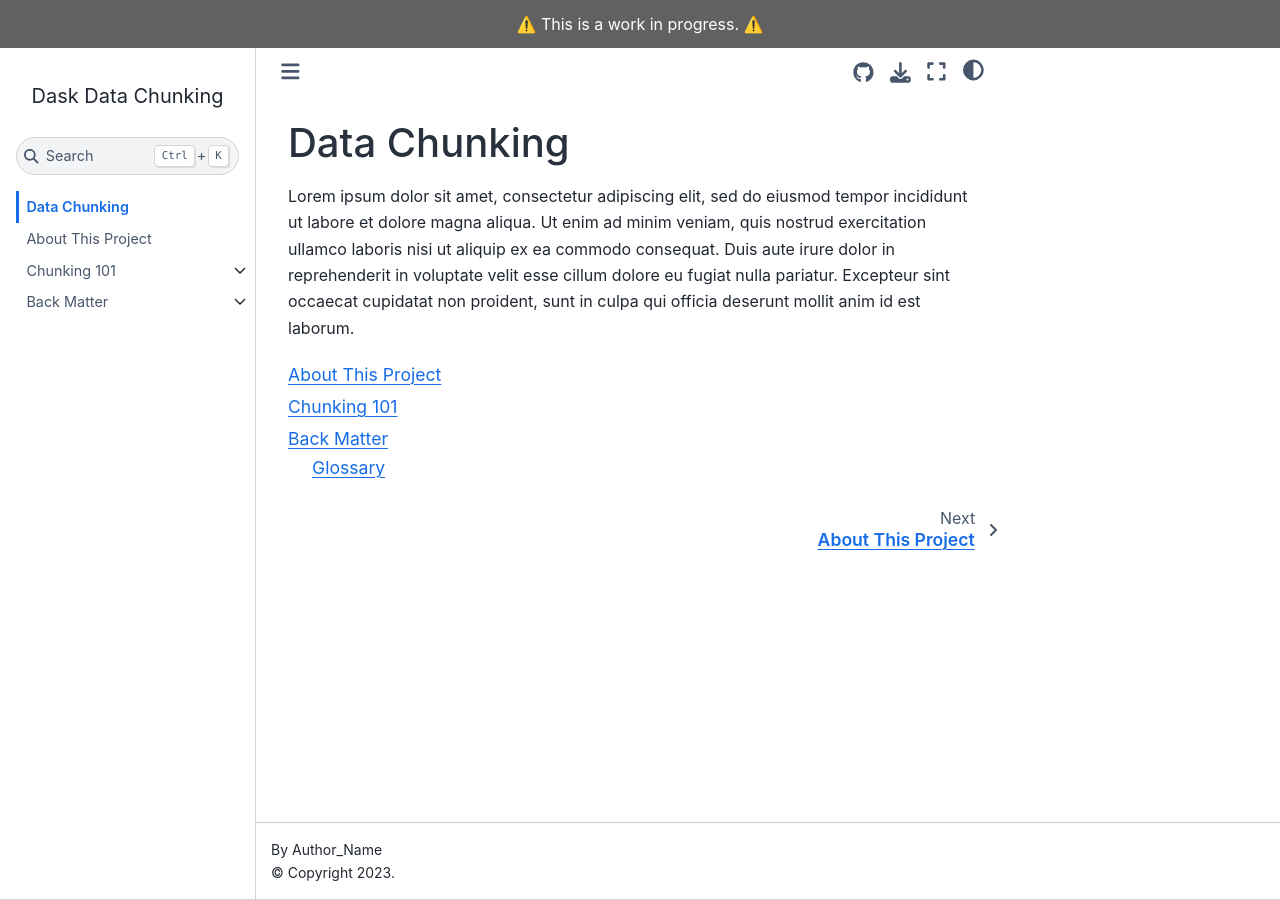
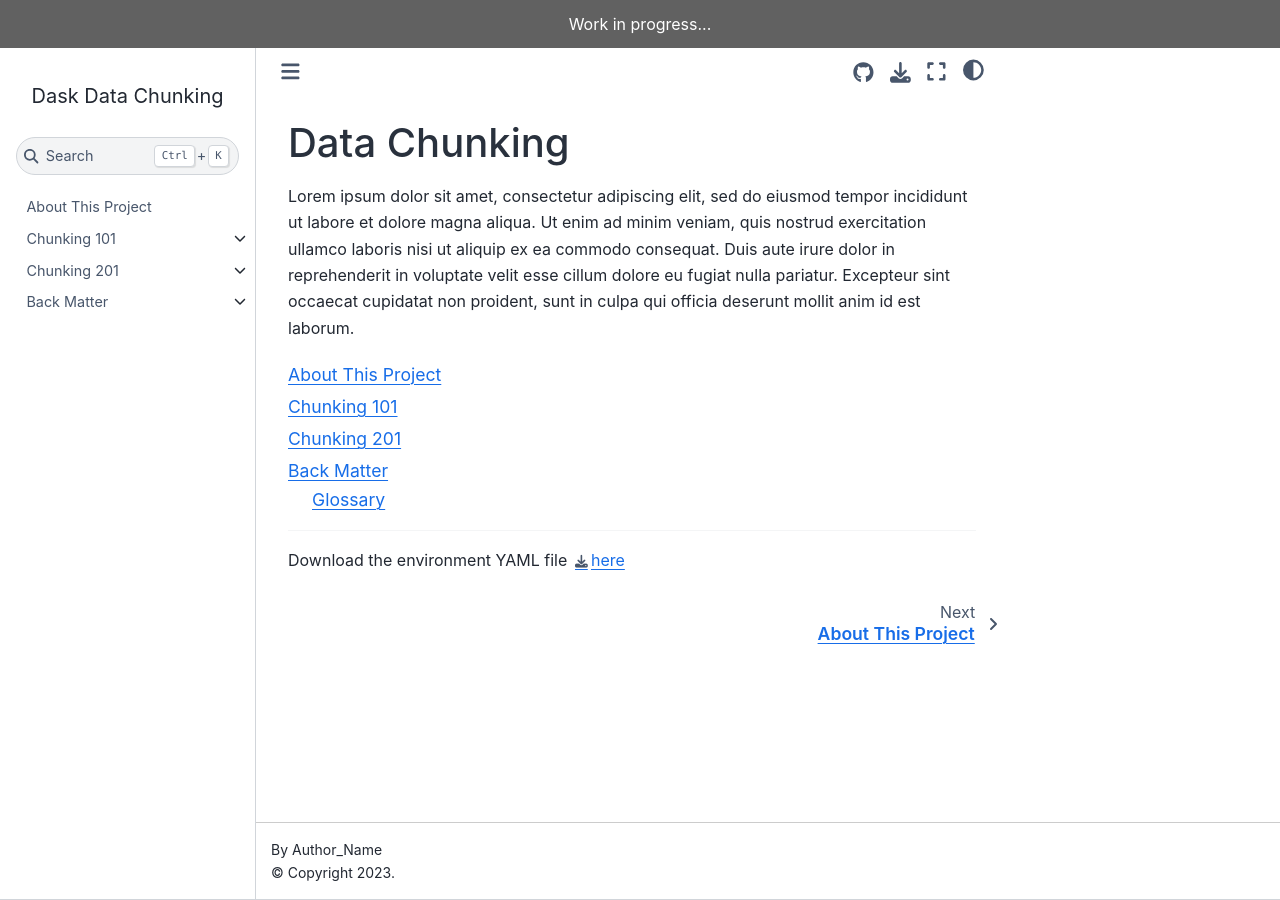
Before and after one commit to gzt5142/DaskDataChunking, a Jupyter Book: the page built from index.md, in a window 1280 px wide. Built offline with Jupyter Book 1.0.4 settings and Sphinx 7.4.7 and the Sphinx Book theme 1.1.4, drawn with Linux system fonts in a browser that asks for light colours; pages that are not in the unit, such as notebooks, are missing from menus; comment, search, counter and statistics services are not loaded.

Commit message:
prep for demo

````diff
--- /dev/null
+++ b/201/index.md
@@ -0,0 +1,4 @@
+# Chunking 201
+
+```{tableofcontents}
+```
--- a/_config.yml
+++ b/_config.yml
@@ -21,7 +21,8 @@
 html:
   use_issues_button: true
   use_repository_button: true
-  announcement: "⚠️ This is a work in progress. ⚠️"
+  home_page_in_navbar: false
+  announcement: "Work in progress..."
 
 parse:
   myst_enable_extensions:
@@ -32,6 +33,7 @@
     - replacements
     - smartquotes
     - substitution
+    - tasklist
 
 sphinx:
   recursive_update: true
@@ -40,8 +42,7 @@
   config:
     # bibtex_reference_style: author_year
     # bibtex_bibfiles: ['references.bib']
-    # unknown_mime_type - application/vnd.plotly.v1+json and application/vnd.bokehjs_load.v0+json
+    # ignore/suppress warnings for "unknown: mime types: application/vnd.plotly.v1+json and application/vnd.bokehjs_load.v0+json
     suppress_warnings: ["mystnb.unknown_mime_type"]
-    html_extra_path: ['env.yml', 'requirements.txt']
     html_js_files:
     - https://cdnjs.cloudflare.com/ajax/libs/require.js/2.3.4/require.min.js
--- a/_toc.yml
+++ b/_toc.yml
@@ -8,6 +8,9 @@
   sections:
   - file: 101/00_grid_rechunk
   - file: 101/01_file_inspection
+- file: 201/index
+  sections:
+  - file: 101/Signal_Denoise
 - file: back/index
   sections:
   - file: back/Glossary
--- a/index.md
+++ b/index.md
@@ -13,3 +13,6 @@
 
 ```{tableofcontents}
 ```
+
+-----
+Download the environment YAML file [here](env.yml)
````
Also changed, not shown: _pub_notes.md (+5 -6 lines), HyTEST_Badge.svg (added), 6 other files.
